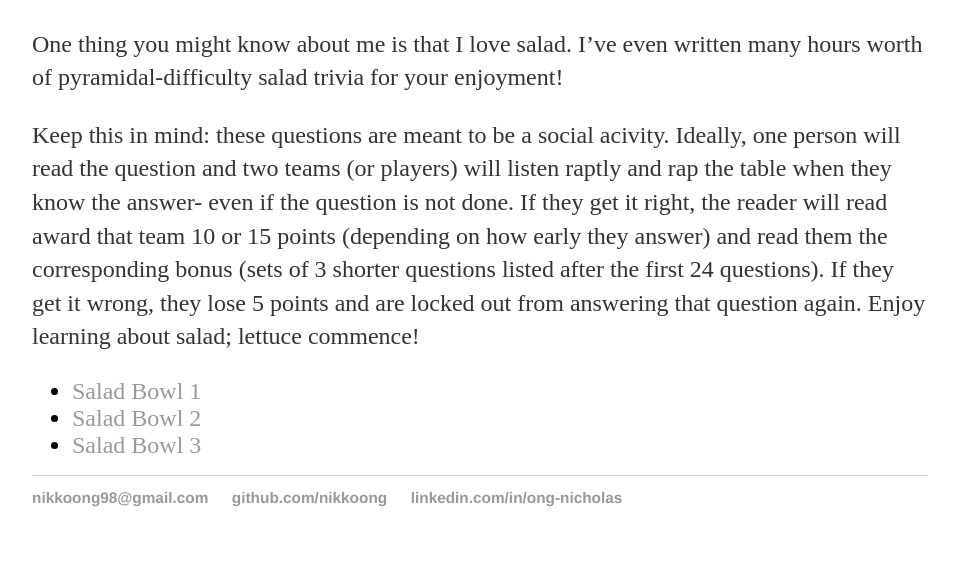
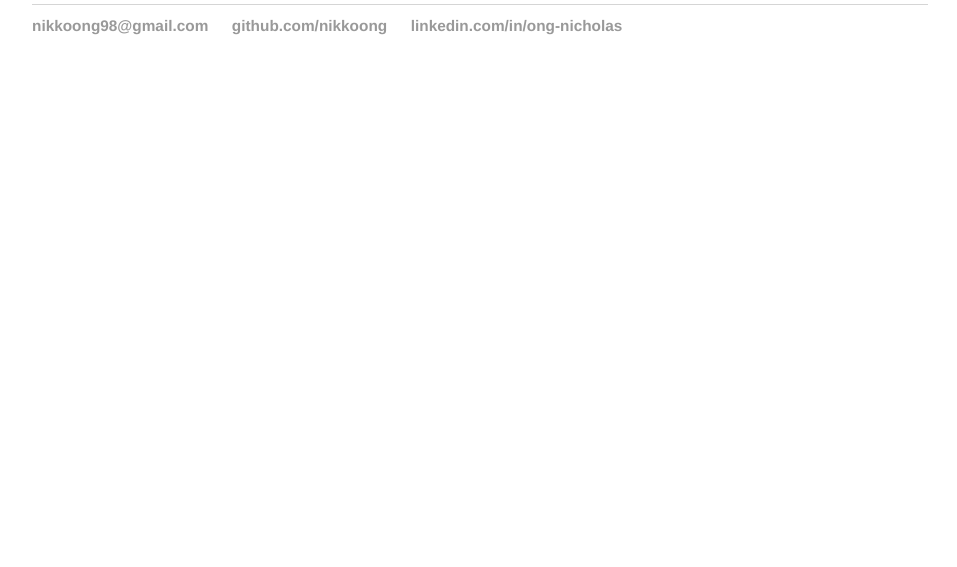
Before and after one commit to nikkoong/nikkoong.github.io, a Jekyll site: the page built from projects/index.md, in a window 1280 px wide. Shown: the part 809-1376 px from the top of the page, without its empty margins (160-1117 px from the left). Built offline with Jekyll 4.4.1, drawn with Linux system fonts in a browser that asks for light colours; after the commit the page ends 904 px from its top, so only the background shows below that.

Commit message:
Update index.md

```diff
--- a/projects/index.md
+++ b/projects/index.md
@@ -8,13 +8,3 @@ title: projects page
 I'll be updating this page with different projects that I've been working on. Maybe I'll add some pictures, some links, some interesting things. I'm not sure quite yet how to separate the academic projects and the non-academic ones, but for the mean time, enjoy these things here.
 
 <iframe width="798" height="449" src="https://www.youtube.com/embed/FQ1ssWsg0OY" frameborder="0" allow="accelerometer; autoplay; encrypted-media; gyroscope; picture-in-picture" allowfullscreen></iframe>
-
-One thing you might know about me is that I love salad. I've even written many hours worth of pyramidal-difficulty salad trivia for your enjoyment!
-
-Keep this in mind: these questions are meant to be a social acivity. Ideally, one person will read the question and two teams (or players) will listen raptly and rap the table when they know the answer- even if the question is not done. If they get it right, the reader will read award that team 10 or 15 points (depending on how early they answer) and read them the corresponding bonus (sets of 3 shorter questions listed after the first 24 questions). If they get it wrong, they lose 5 points and are locked out from answering that question again. Enjoy learning about salad; lettuce commence!
-
-<ul>
-  <li><a href="/files/SaladBowl1.pdf">Salad Bowl 1</a></li>
-  <li><a href="/files/SaladBowl2.pdf">Salad Bowl 2</a></li>
-  <li><a href="/files/SaladBowl3.pdf">Salad Bowl 3</a></li>
-</ul>
```
